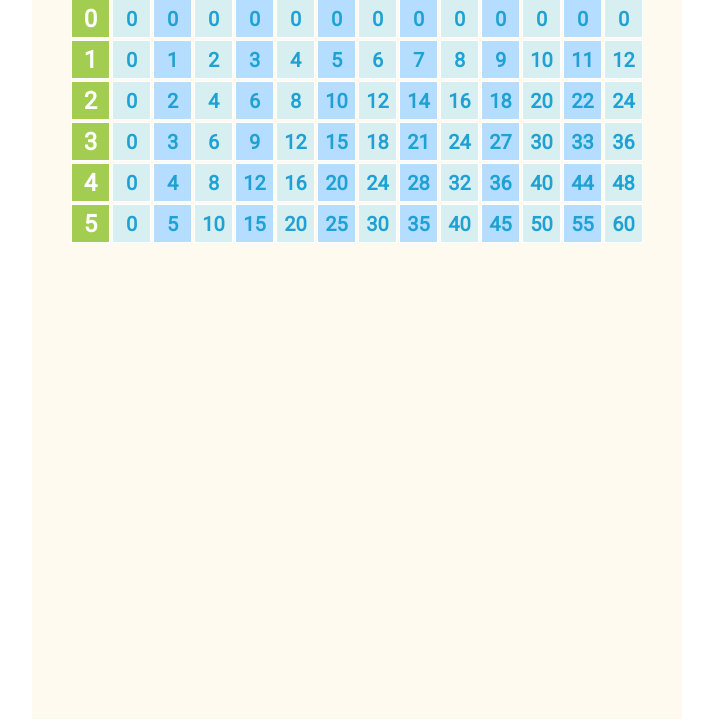
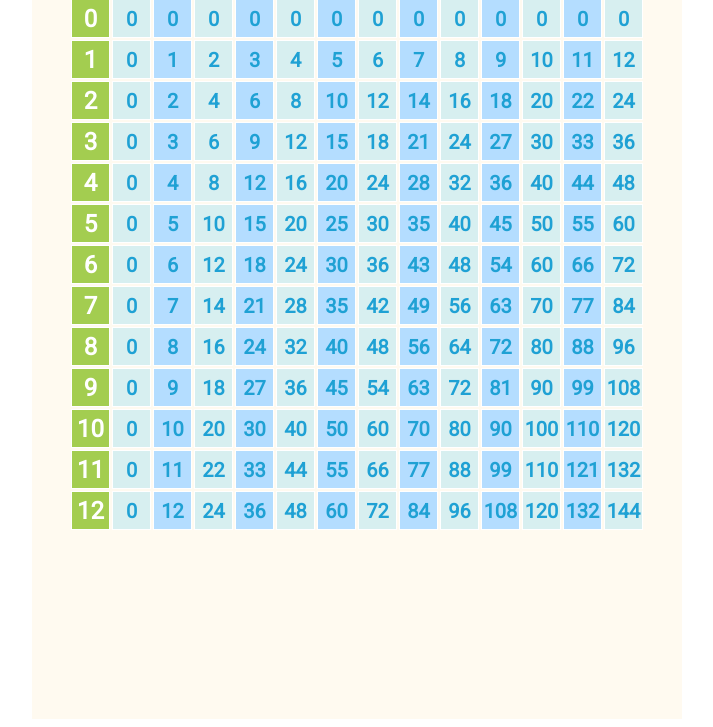
Before and after one commit to nblack0917/multiplication_table, a plain HTML site: page index.html in a window 1280 px wide. Shown: the part 177-904 px from the top of the page, without its empty margins (283-996 px from the left). Drawn offline with Linux system fonts and the light colour scheme.

Commit message:
added remaining data

```diff
--- a/index.html
+++ b/index.html
@@ -123,6 +123,118 @@
                         <td>55</td>
                         <td>60</td>
                     </tr>
+                    <tr>
+                        <td class="first-column">6</td>
+                        <td>0</td>
+                        <td>6</td>
+                        <td>12</td>
+                        <td>18</td>
+                        <td>24</td>
+                        <td>30</td>
+                        <td>36</td>
+                        <td>43</td>
+                        <td>48</td>
+                        <td>54</td>
+                        <td>60</td>
+                        <td>66</td>
+                        <td>72</td>
+                    </tr>
+                    <tr>
+                        <td class="first-column">7</td>
+                        <td>0</td>
+                        <td>7</td>
+                        <td>14</td>
+                        <td>21</td>
+                        <td>28</td>
+                        <td>35</td>
+                        <td>42</td>
+                        <td>49</td>
+                        <td>56</td>
+                        <td>63</td>
+                        <td>70</td>
+                        <td>77</td>
+                        <td>84</td>
+                    </tr>
+                    <tr>
+                        <td class="first-column">8</td>
+                        <td>0</td>
+                        <td>8</td>
+                        <td>16</td>
+                        <td>24</td>
+                        <td>32</td>
+                        <td>40</td>
+                        <td>48</td>
+                        <td>56</td>
+                        <td>64</td>
+                        <td>72</td>
+                        <td>80</td>
+                        <td>88</td>
+                        <td>96</td>
+                    </tr>
+                    <tr>
+                        <td class="first-column">9</td>
+                        <td>0</td>
+                        <td>9</td>
+                        <td>18</td>
+                        <td>27</td>
+                        <td>36</td>
+                        <td>45</td>
+                        <td>54</td>
+                        <td>63</td>
+                        <td>72</td>
+                        <td>81</td>
+                        <td>90</td>
+                        <td>99</td>
+                        <td>108</td>
+                    </tr>
+                    <tr>
+                        <td class="first-column">10</td>
+                        <td>0</td>
+                        <td>10</td>
+                        <td>20</td>
+                        <td>30</td>
+                        <td>40</td>
+                        <td>50</td>
+                        <td>60</td>
+                        <td>70</td>
+                        <td>80</td>
+                        <td>90</td>
+                        <td>100</td>
+                        <td>110</td>
+                        <td>120</td>
+                    </tr>
+                    <tr>
+                        <td class="first-column">11</td>
+                        <td>0</td>
+                        <td>11</td>
+                        <td>22</td>
+                        <td>33</td>
+                        <td>44</td>
+                        <td>55</td>
+                        <td>66</td>
+                        <td>77</td>
+                        <td>88</td>
+                        <td>99</td>
+                        <td>110</td>
+                        <td>121</td>
+                        <td>132</td>
+                    </tr>
+                    <tr>
+                        <td class="first-column">12</td>
+                        <td>0</td>
+                        <td>12</td>
+                        <td>24</td>
+                        <td>36</td>
+                        <td>48</td>
+                        <td>60</td>
+                        <td>72</td>
+                        <td>84</td>
+                        <td>96</td>
+                        <td>108</td>
+                        <td>120</td>
+                        <td>132</td>
+                        <td>144</td>
+                    </tr>
                 </tr>
             </tbody>
         </table>
```
